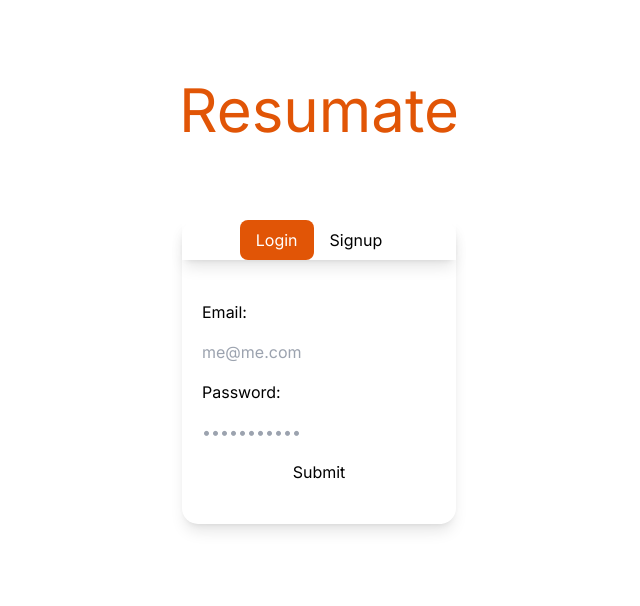
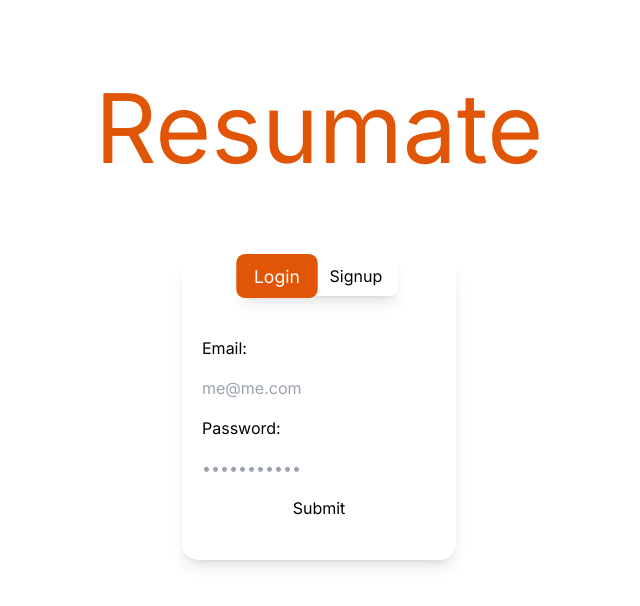
Before and after one commit to natelalor/resumate, a Next.js app: page / in a window 1280 px wide. Shown: the top 606 px of the page, without its empty margins (321-961 px from the left). Built offline with nearby package versions, Linux system fonts and the light colour scheme.

Commit message:
adding nav active animations

```diff
--- a/src/app/page.tsx
+++ b/src/app/page.tsx
@@ -10,26 +10,35 @@ export default function Login() {
   return (
     <main className="flex flex-col items-center">
         {/* title container */}
-        <div className="text-6xl text-theme-orange p-20">
+        <div className="text-8xl text-theme-orange p-20">
           <p>Resumate</p>
         </div>
         {/* body container */}
-        <div className="shadow-lg rounded-2xl">
-          {/* login container */}
-          <div className="">
+        <div className="inline-flex flex-col items-center shadow-lg rounded-2xl">
           {/* nav container */}
-            <div className="flex justify-center shadow-lg">
-              <div onClick={() => setActiveTab('login')} className={`cursor-pointer px-4 py-2 rounded-lg tab-transition ${
-              activeTab === 'login' ? 'text-white bg-theme-orange tab-active' : 'text-text-color'
-            }`}>
+          <div className="inline-flex justify-center items-center shadow-lg rounded-lg">
+            <div
+              onClick={() => setActiveTab('login')}
+              className={`cursor-pointer px-4 py-2 rounded-lg tab-transition ${
+                activeTab === 'login'
+                  ? 'text-white bg-theme-orange tab-active z-20 transform scale-110'
+                  : 'text-text-color z-10'
+              }`}
+            >
               <p>Login</p>
             </div>
-              <div onClick={() => setActiveTab('signup')} className={`cursor-pointer px-4 py-2 rounded-lg tab-transition ${
-              activeTab === 'signup' ? 'text-white bg-theme-orange tab-active' : 'text-text-color'
-            }`}>
+            <div
+              onClick={() => setActiveTab('signup')}
+              className={`cursor-pointer px-4 py-2 rounded-lg tab-transition ${
+                activeTab === 'signup'
+                  ? 'text-white bg-theme-orange tab-active z-20 transform scale-110'
+                  : 'text-text-color z-10'
+              }`}
+            >
               <p>Signup</p>
             </div>
           </div>
+
 
           {/* add an action here when you know where this data will be going: https://www.w3schools.com/html/tryit.asp?filename=tryhtml_form_submit */}
           <form className="flex flex-col space-y-4 py-10 px-5">
@@ -39,9 +48,6 @@ export default function Login() {
             <input type="password" id="password" name="password" placeholder="•••••••••••"></input>
             <input type="submit" value="Submit"></input>
           </form>
-
-
-          </div>
         </div>
     </main>
   );
```
Also changed, not shown: src/app/globals.css (+5 -5 lines). Lines whose indentation alone changed are shown as unchanged.
